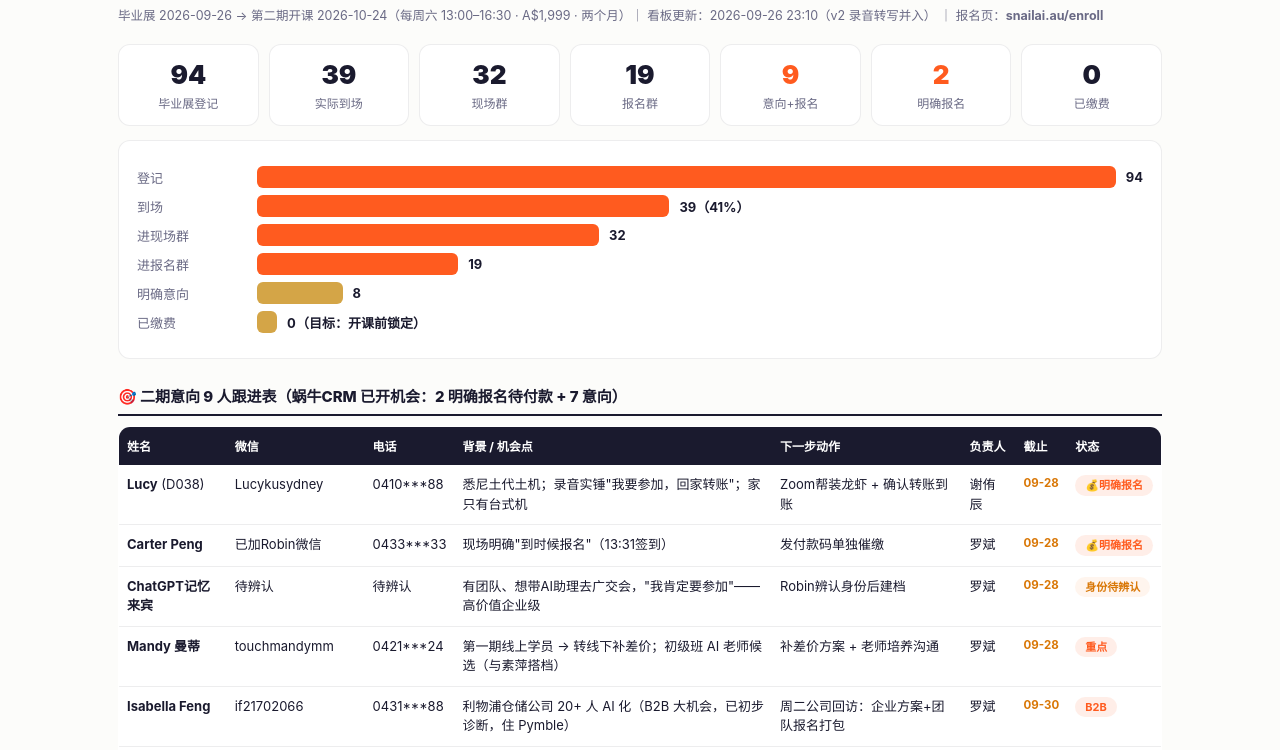
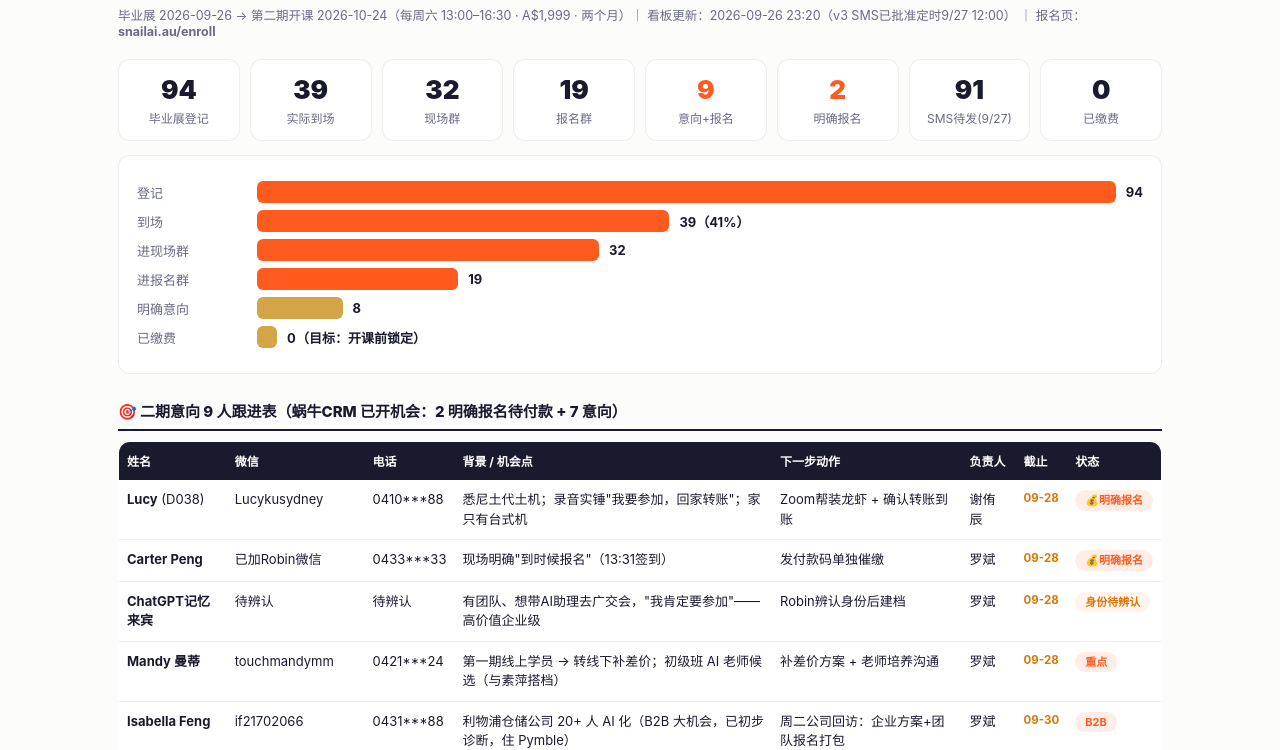
Before and after one commit to snail-ai-academy/term2-followup-board, a plain HTML site: page index.html in a window 1280 px wide. Shown: the part 61-811 px from the top of the page. Drawn offline with Linux system fonts and the light colour scheme.

Commit message:
看板v3：SMS双版已批准（10/24口径确认），定时09-27 12:00发送（A39+B52=91条）

```diff
--- a/index.html
+++ b/index.html
@@ -43,7 +43,7 @@
 <body>
 <div class="wrap">
   <h1>🐌 蜗牛AI 第二期招生跟进看板</h1>
-  <p class="sub">毕业展 2026-09-26 → 第二期开课 2026-10-24（每周六 13:00–16:30 · A$1,999 · 两个月）｜ 看板更新：2026-09-26 23:10（v2 录音转写并入） ｜ 报名页：<b>snailai.au/enroll</b></p>
+  <p class="sub">毕业展 2026-09-26 → 第二期开课 2026-10-24（每周六 13:00–16:30 · A$1,999 · 两个月）｜ 看板更新：2026-09-26 23:20（v3 SMS已批准定时9/27 12:00） ｜ 报名页：<b>snailai.au/enroll</b></p>
 
   <div class="kpis">
     <div class="kpi"><div class="n">94</div><div class="l">毕业展登记</div></div>
@@ -52,6 +52,7 @@
     <div class="kpi"><div class="n">19</div><div class="l">报名群</div></div>
     <div class="kpi hot"><div class="n">9</div><div class="l">意向+报名</div></div>
     <div class="kpi hot"><div class="n">2</div><div class="l">明确报名</div></div>
+    <div class="kpi"><div class="n">91</div><div class="l">SMS待发(9/27)</div></div>
     <div class="kpi"><div class="n">0</div><div class="l">已缴费</div></div>
   </div>
 
```
